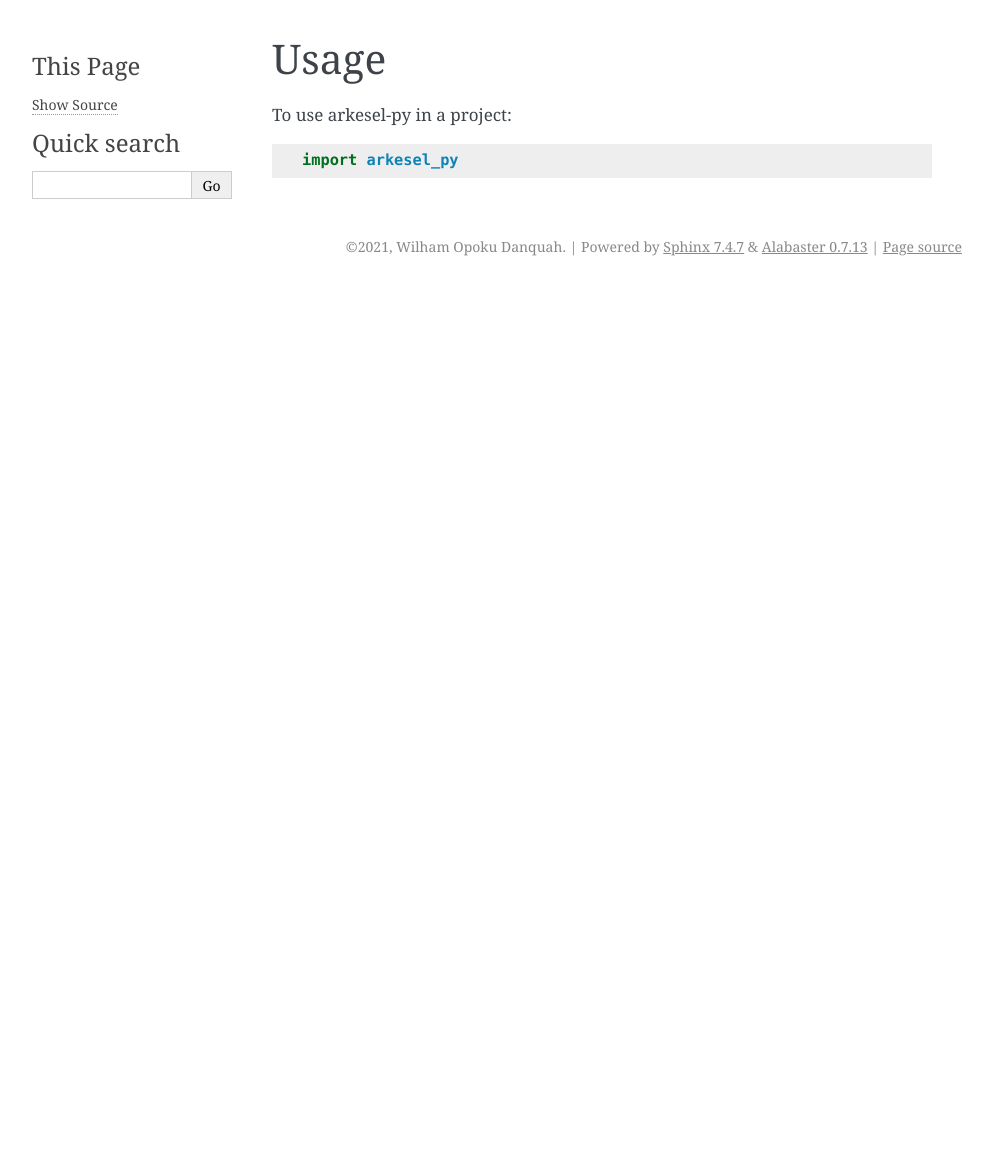
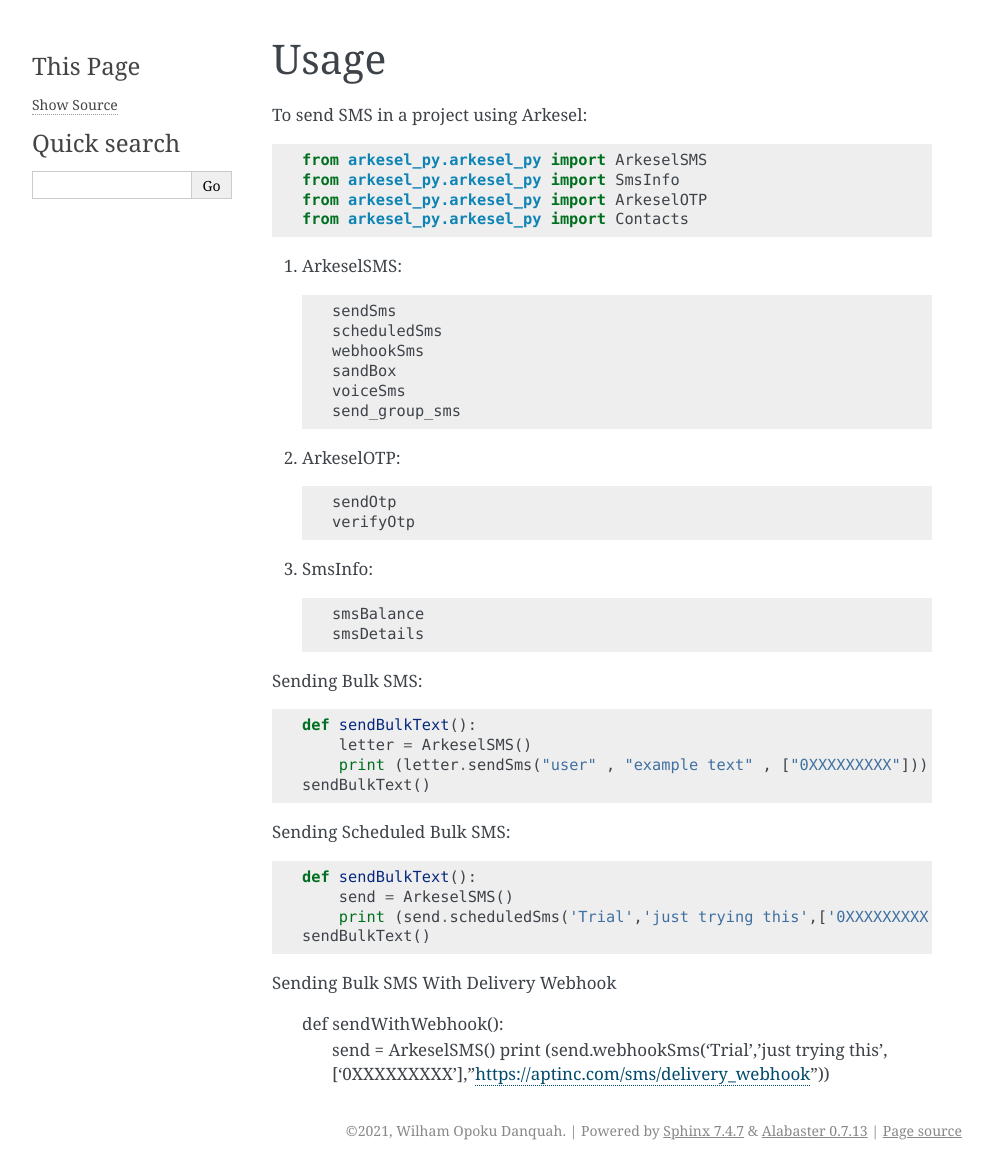
Before and after one commit to wilham-lynce/arkesel-py, a Sphinx documentation site: the page built from arkesel_py/docs/usage.rst, in a window 1280 px wide. Shown: the whole page, without its empty margins (148-1141 px from the left). Built offline with Sphinx 7.4.7, drawn with Linux system fonts in a browser that asks for light colours; pages that are not in the unit, such as notebooks, are missing from menus; before the commit the page ends 900 px from its top, so only the background shows below that.

Commit message:
modifications made to the usage.rst

```diff
--- a/arkesel_py/docs/usage.rst
+++ b/arkesel_py/docs/usage.rst
@@ -2,6 +2,49 @@
 Usage
 =====
 
-To use arkesel-py in a project::
+To send SMS in a project using Arkesel::
 
-    import arkesel_py
+    from arkesel_py.arkesel_py import ArkeselSMS
+    from arkesel_py.arkesel_py import SmsInfo
+    from arkesel_py.arkesel_py import ArkeselOTP
+    from arkesel_py.arkesel_py import Contacts
+
+#. ArkeselSMS::
+
+       sendSms
+       scheduledSms
+       webhookSms
+       sandBox
+       voiceSms
+       send_group_sms
+
+#. ArkeselOTP::
+
+       sendOtp
+       verifyOtp
+
+#. SmsInfo::
+
+       smsBalance
+       smsDetails
+
+
+Sending Bulk SMS::
+
+    def sendBulkText():
+        letter = ArkeselSMS()
+        print (letter.sendSms("user" , "example text" , ["0XXXXXXXXX"]))
+    sendBulkText()
+
+Sending Scheduled Bulk SMS::
+
+    def sendBulkText():
+        send = ArkeselSMS()
+        print (send.scheduledSms('Trial','just trying this',['0XXXXXXXXX'],"2021-07-01 12:07 PM"))
+    sendBulkText()
+
+Sending Bulk SMS With Delivery Webhook
+
+    def sendWithWebhook():
+        send = ArkeselSMS()
+        print (send.webhookSms('Trial','just trying this',['0XXXXXXXXX'],"https://aptinc.com/sms/delivery_webhook"))
```
Also changed, not shown: 1 other file.
